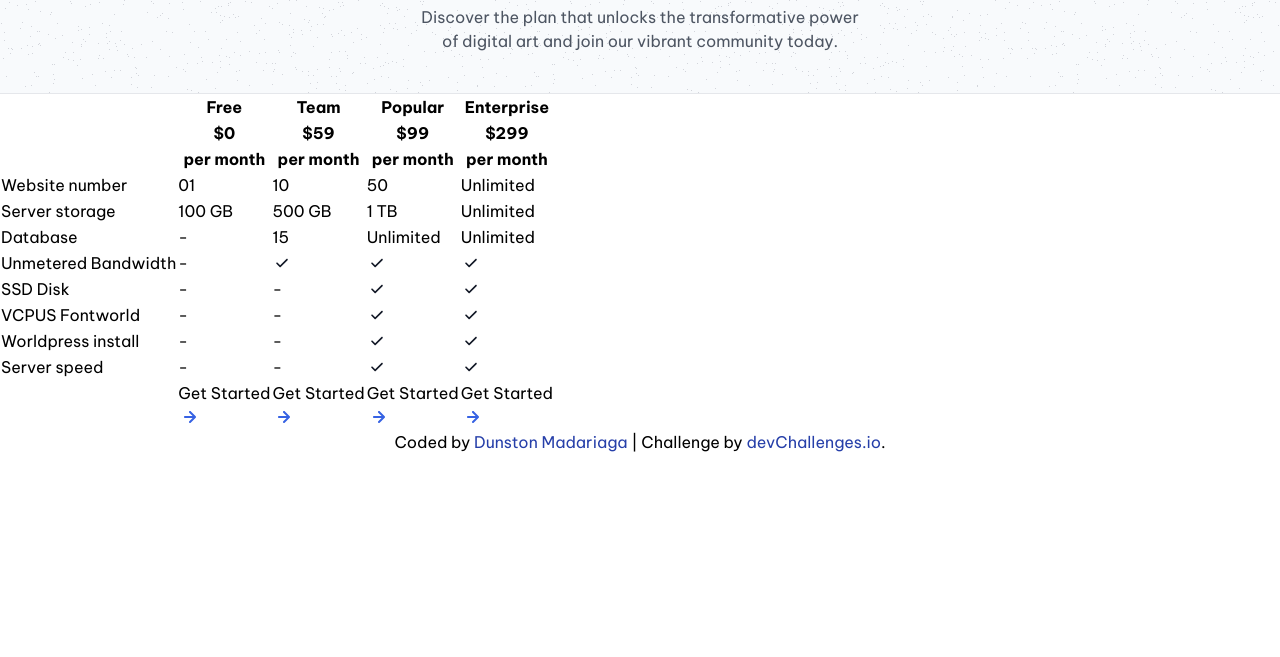
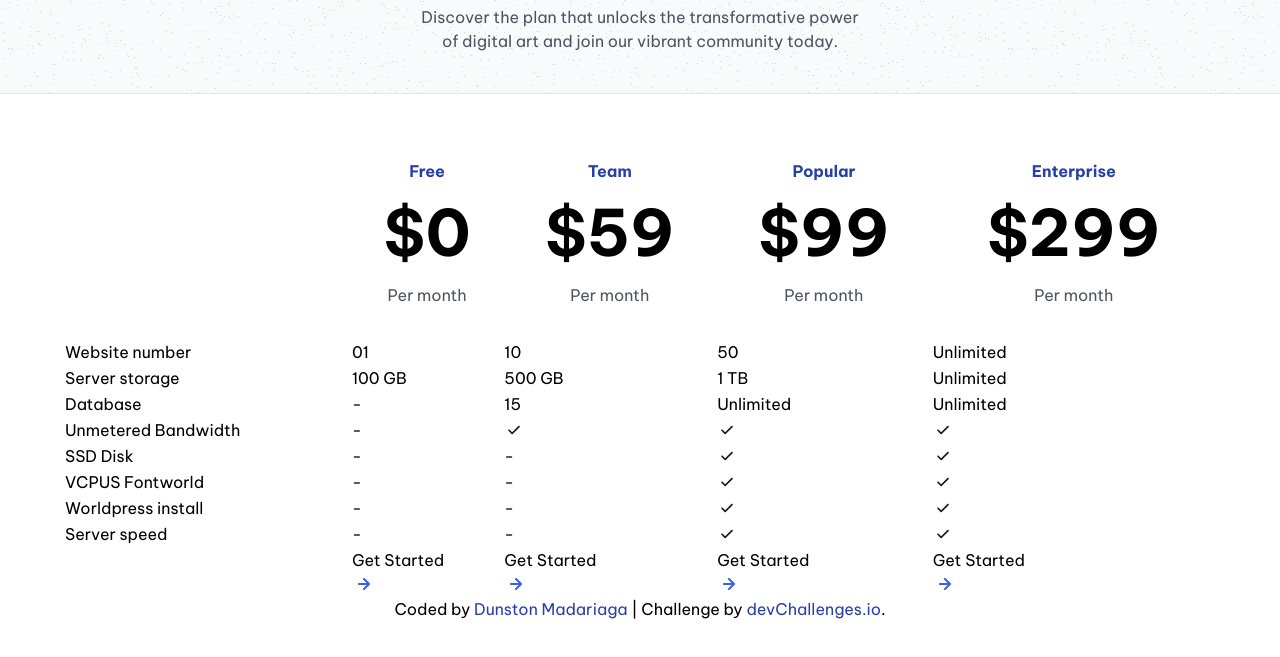
Before and after one commit to Pogo182028/Pricing-Table, a website: page index.html in a window 1280 px wide. Shown: the part 91-748 px from the top of the page. Drawn offline with Linux system fonts and the light colour scheme.

Commit message:
: Adding styles to the div, thead and table

```diff
--- a/index.html
+++ b/index.html
@@ -19,7 +19,7 @@
   </head>
   <body class="font-BeVietnamPro">
     <header
-      class="text-center py-10 bg-[url(../resources/bg-pattern.png)] bg-[#F8FAFC] border-solid border-b-[1px]"
+      class="text-center py-10 bg-[url(../resources/bg-pattern.png)] bg-[#F8FAFC] border-solid border-b-[1px] mb-16"
     >
       <h1 class="text-[32px] font-bold text-[#121826] mb-2">Pricing & Plans</h1>
       <p class="text-base text-[#4D5562]">
@@ -28,28 +28,29 @@
       </p>
     </header>
 
-    <table>
+    <div class="flex justify-center">
+      <table class="border-collapse w-[90%]">
         <thead>
           <tr>
             <th></th>
-          <th>Free</th>
-          <th>Team</th>
-          <th>Popular</th>
-          <th>Enterprise</th>
+            <th class="text-[#263FA9]">Free</th>
+            <th class="text-[#263FA9]">Team</th>
+            <th class="text-[#263FA9]">Popular</th>
+            <th class="text-[#263FA9]">Enterprise</th>
           </tr>
           <tr>
             <th></th>
-          <th>$0</th>
-          <th>$59</th>
-          <th>$99</th>
-          <th>$299</th>
+            <th class="text-[64px]">$0</th>
+            <th class="text-[64px]">$59</th>
+            <th class="text-[64px]">$99</th>
+            <th class="text-[64px]">$299</th>
           </tr>
-        <tr>
+          <tr class="[&>th]:pb-8">
             <th></th>
-          <th>per month</th>
-          <th>per month</th>
-          <th>per month</th>
-          <th>per month</th>
+            <th class="text-[#4D5562] font-normal">Per month</th>
+            <th class="text-[#4D5562] font-normal">Per month</th>
+            <th class="text-[#4D5562] font-normal">Per month</th>
+            <th class="text-[#4D5562] font-normal">Per month</th>
           </tr>
         </thead>
         <tbody>
@@ -140,6 +141,7 @@
           </tr>
         </tfoot>
       </table>
+    </div>
 
     <div class="text-center">
       <p>
```
Also changed, not shown: src/styles.css. Lines whose indentation alone changed are shown as unchanged.
